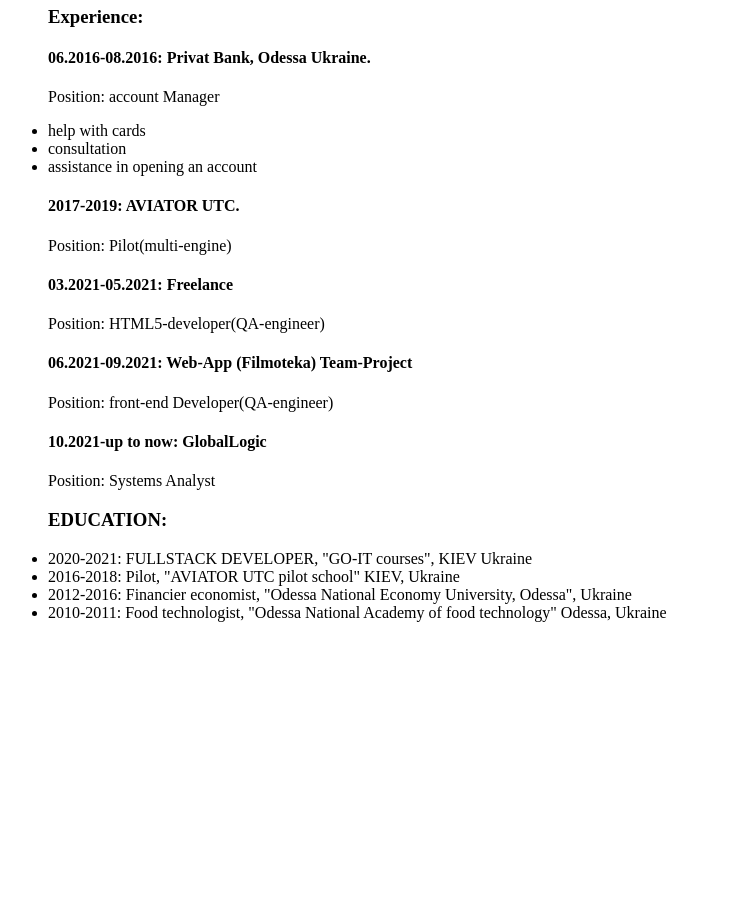
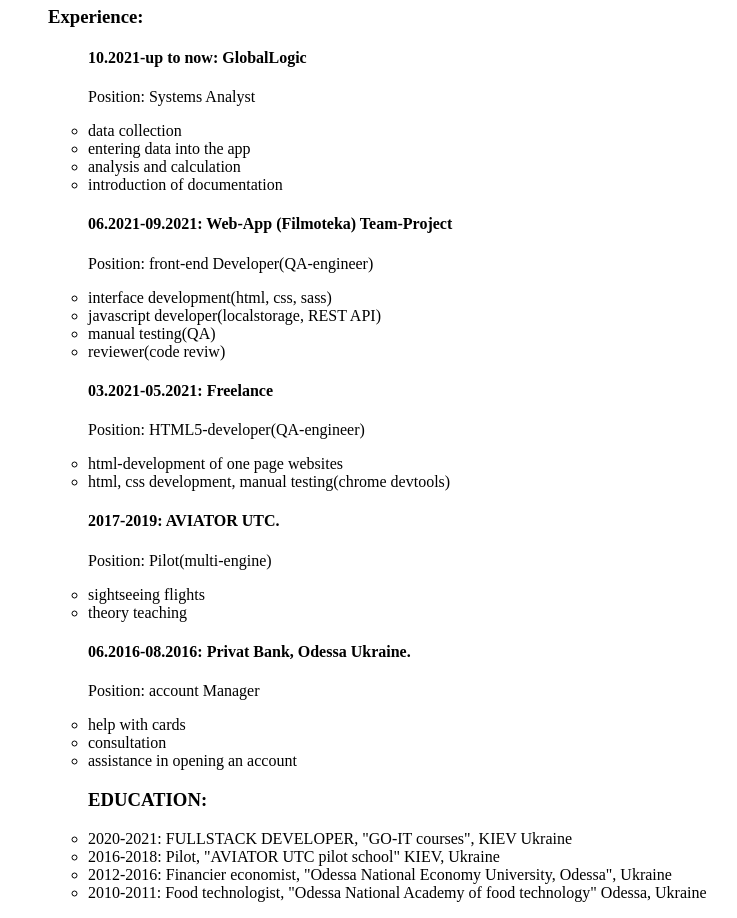
Before and after one commit to Koniushenko-Sergey/new_information, a plain HTML site: page index.html in a window 1280 px wide. Shown: the part 620-1538 px from the top of the page, without its empty margins (0-737 px from the left). Before the commit the page ends 1258 px from the top, so only its background shows below. Drawn offline with Linux system fonts and the light colour scheme.

Commit message:
fix
commit

```diff
--- a/index.html
+++ b/index.html
@@ -47,6 +47,49 @@
 
         <ul>
             <h3>Experience:</h3>
+
+<ul>
+
+    <h4>10.2021-up to now: GlobalLogic</h4>
+    <p>Position: Systems Analyst</p>
+     <li>data collection</li>
+     <li>entering data into the app</li>
+     <li>analysis and calculation</li>
+     <li>introduction of documentation</li>
+</ul>
+
+
+<ul>
+
+    <h4>06.2021-09.2021: Web-App (Filmoteka) Team-Project </h4>
+    <p>Position: front-end Developer(QA-engineer)</p>
+    <li>interface development(html, css, sass) </li>
+    <li>javascript developer(localstorage, REST API)</li>
+    <li>manual testing(QA)</li>
+    <li>reviewer(code reviw)</li>
+
+</ul>
+
+
+<ul>
+
+    <h4>03.2021-05.2021: Freelance </h4>
+    <p>Position: HTML5-developer(QA-engineer)</p>
+    <li>html-development of one page websites</li>
+    <li>html, css development, manual testing(chrome devtools)</li>
+
+</ul>
+
+
+<ul>
+
+    <h4>2017-2019: AVIATOR UTC.</h4>
+    <p>Position: Pilot(multi-engine)</p>
+    <li>sightseeing flights</li>
+    <li>theory teaching</li>
+
+</ul>
+<ul>
             <h4>06.2016-08.2016: Privat Bank, Odessa Ukraine.</h4>
             <p>Position: account Manager</p>
             <li>help with cards</li>
@@ -54,7 +97,7 @@
             <li>assistance in opening an account</li>
         </ul>
 
-        <ul>
+        <!-- <ul>
 
             <h4>2017-2019: AVIATOR UTC.</h4>
             <p>Position: Pilot(multi-engine)</p>
@@ -80,7 +123,7 @@
         <h4>10.2021-up to now: GlobalLogic</h4>
         <p>Position: Systems Analyst</p>
 
-    </ul>
+    </ul> -->
 
 
     <ul>
```
